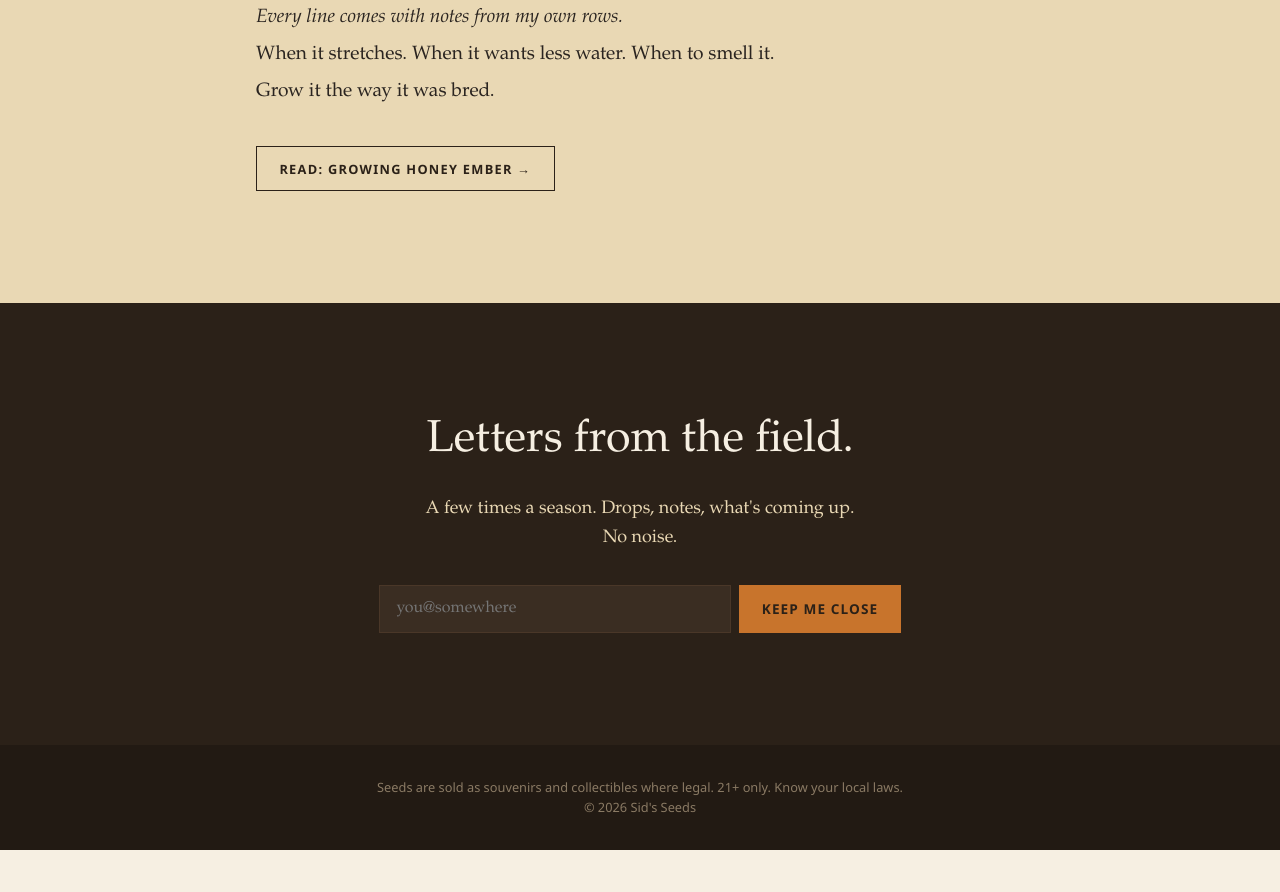
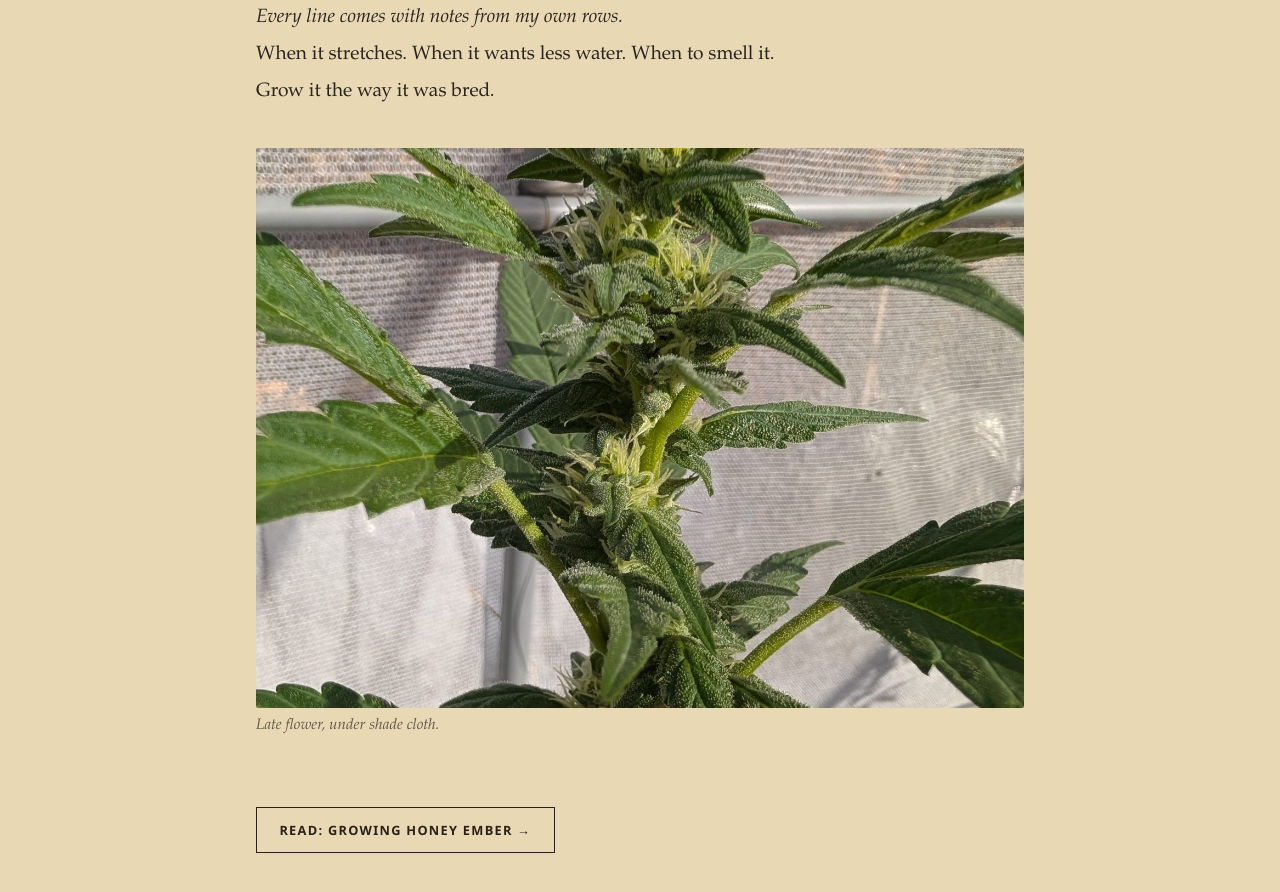
Before and after one commit to sidsid3434/seed-site, a plain HTML site: page index.html in a window 1280 px wide. Shown: the part 3315-4207 px from the top of the page. Before the commit the page ends 4165 px from the top, so only its background shows below. Drawn offline with Linux system fonts and the light colour scheme.

Commit message:
Add Sid's photos

```diff
--- a/css/style.css
+++ b/css/style.css
@@ -48,3 +48,5 @@ h2{font-weight:400;font-size:clamp(1.8rem,4vw,2.8rem);line-height:1.15;margin-bo
 .form-msg{margin-top:2rem;font-style:italic}
 .footer{padding:2rem 6vw;font:.8rem/1.6 var(--sans);color:#8a7a64;text-align:center;background:#221a13}
 @media(max-width:600px){body{font-size:17px}.nav{gap:1rem}.nav a:not(.mark){font-size:.7rem}}
+
+.photo{margin:2.5rem auto}.photo img{display:block;width:100%;max-height:70vh;object-fit:cover;border-radius:2px}.photo figcaption{margin-top:.6rem;font:italic .95rem var(--serif,serif);opacity:.7}
--- a/index.html
+++ b/index.html
@@ -84,6 +84,7 @@
     <p>When it stretches. When it wants less water. When to smell it.</p>
     <p>Grow it the way it was bred.</p>
   </div>
+  <figure class="photo"><img src="images/field-notes.jpg" alt="Flowering cannabis plant in the greenhouse" loading="lazy"><figcaption>Late flower, under shade cloth.</figcaption></figure>
   <p><a class="btn-ghost" href="grow/honey-ember.html">Read: Growing Honey Ember →</a></p>
 </section>
 
```
Also changed, not shown: grow/honey-ember.html (+1 -0 lines), images/field-notes.jpg (added), images/hero-golden-hour.jpg (added), images/strain-black-sage.jpg (added), images/strain-cedar-hymn.jpg (added), images/strain-dusk-tangerine.jpg (added), images/strain-honey-ember.jpg (added).
